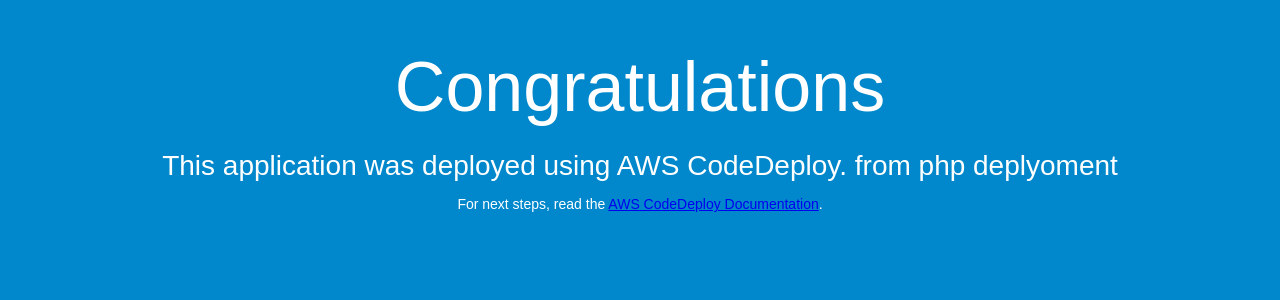
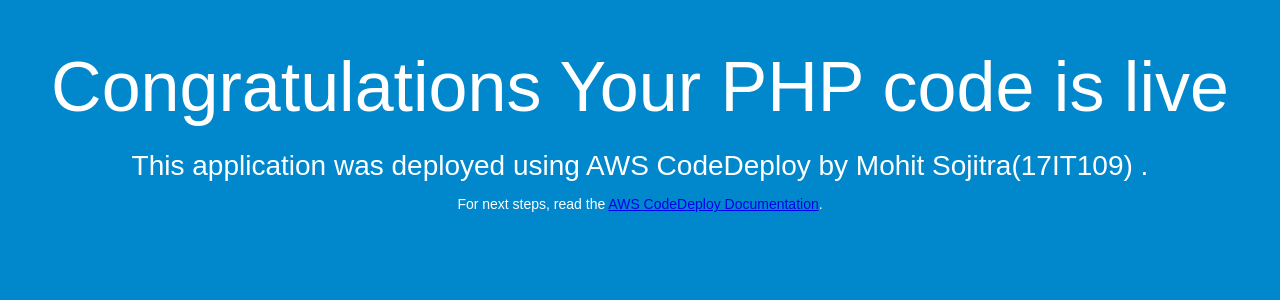
Before and after one commit to mohit10696/CodeDeployGitHubDemo, a PHP site: page / in a window 1280 px wide. Shown: the top 300 px of the page. Run offline with PHP 8.4, Linux system fonts and the light colour scheme.

Commit message:
Update index.php

```diff
--- a/index.php
+++ b/index.php
@@ -26,8 +26,8 @@
 </head>
 <body>
   <div align="center">
-    <h1>Congratulations</h1>
-    <h2>This application was deployed using AWS CodeDeploy. from php deplyoment</h2>
+    <h1>Congratulations Your PHP code is live</h1>
+    <h2>This application was deployed using AWS CodeDeploy by Mohit Sojitra(17IT109) . </h2>
     <p>For next steps, read the <a href="http://aws.amazon.com/documentation/codedeploy">AWS CodeDeploy Documentation</a>.</p>
   </div>
 </body>
```
